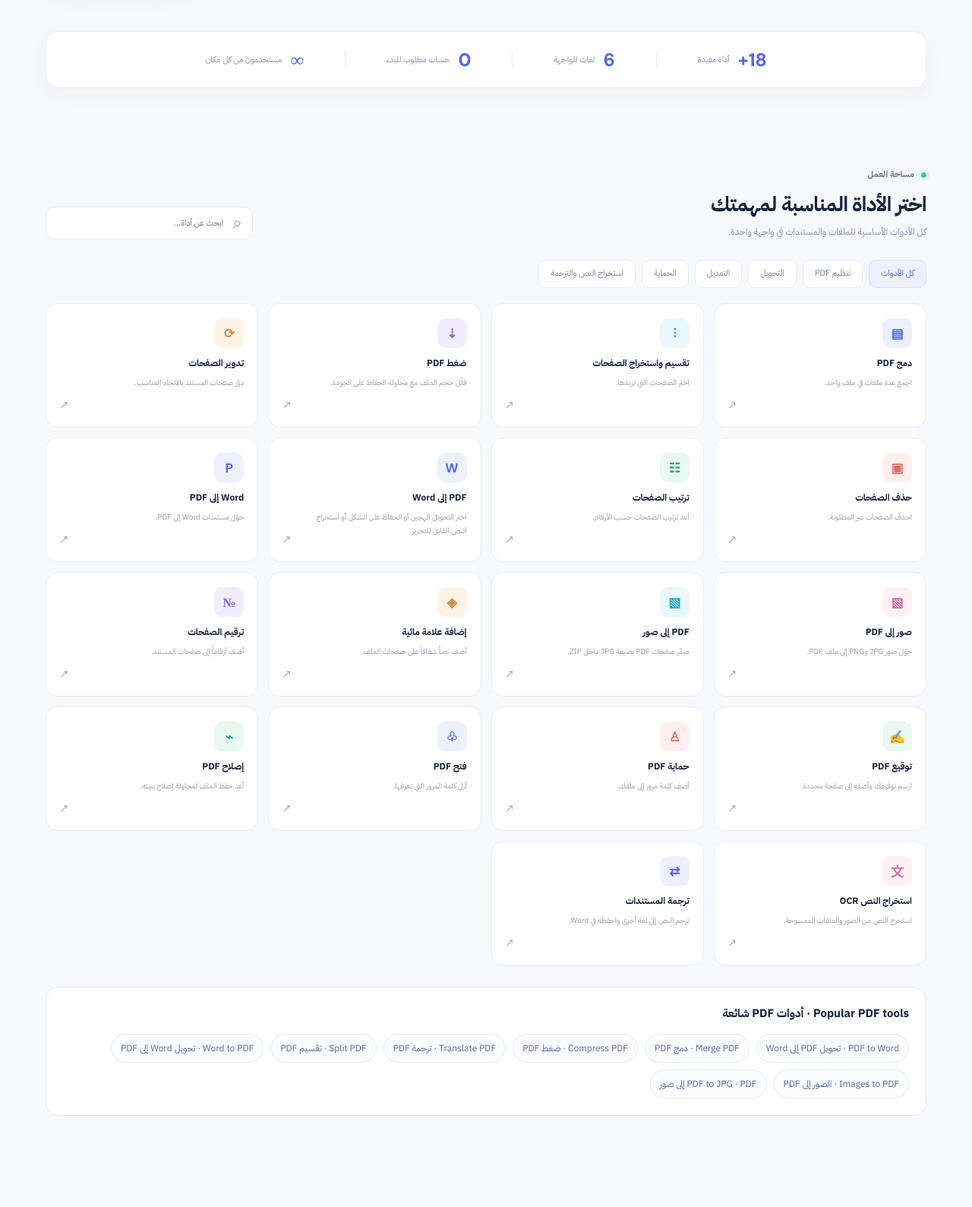
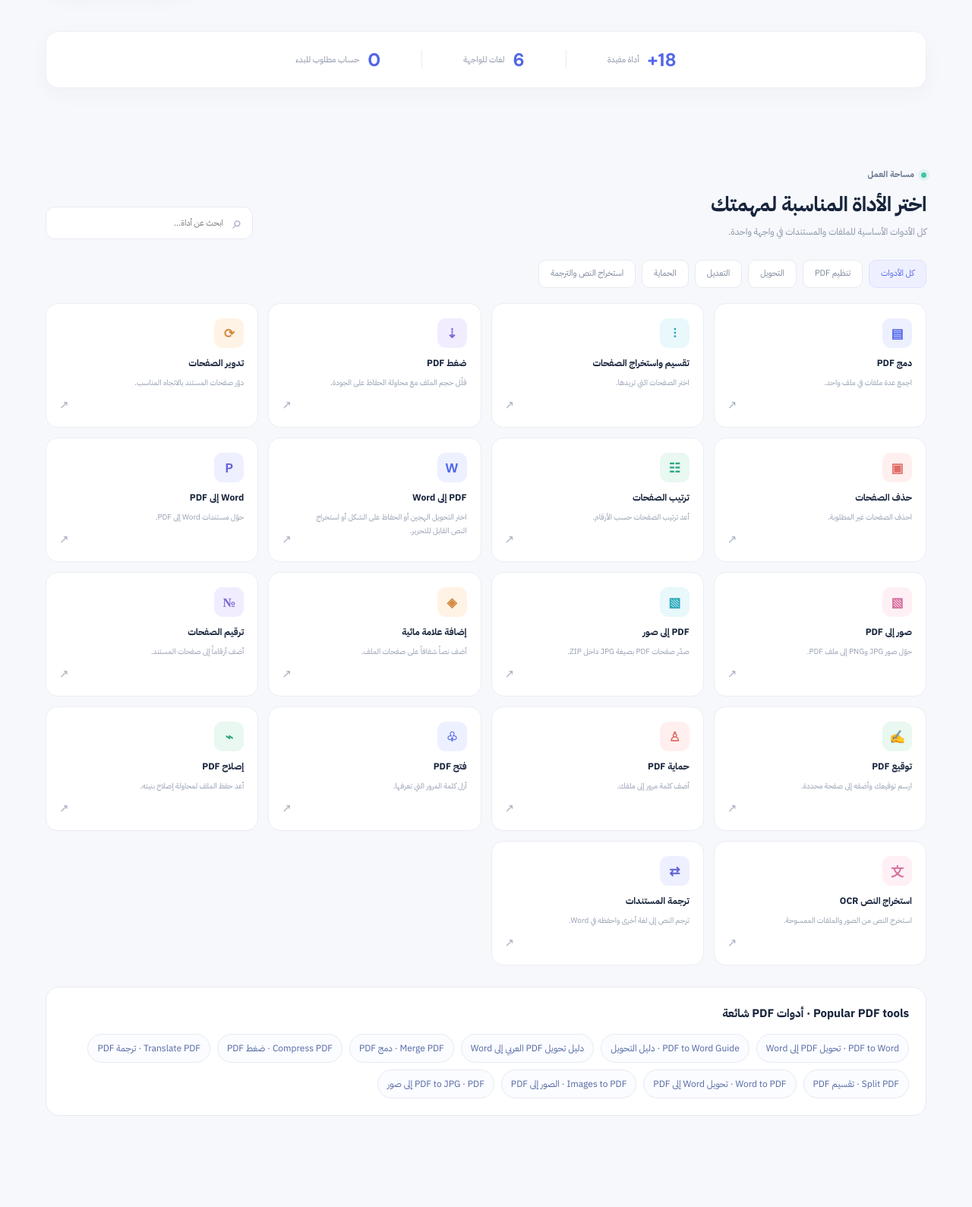
Before and after one commit to hamedasaad591-cyber/PDF-Globe, a plain HTML site: page static/index.html in a window 1280 px wide. Shown: the part 573-2162 px from the top of the page at 76% size. Drawn offline with nearby package versions, Linux system fonts and the light colour scheme; no server answers.

Commit message:
Improve homepage stats and add PDF-to-Word guide links

```diff
--- a/static/index.html
+++ b/static/index.html
@@ -56,8 +56,7 @@
     </section>
 
     <section class="quick-stats wrap">
-      <div><strong>18+</strong><span data-i18n="stat_tools">أداة مفيدة</span></div><i></i><div><strong>6</strong><span data-i18n="stat_ui">لغات للواجهة</span></div><i></i><div><strong>0</strong><span data-i18n="stat_signup">حساب مطلوب للبدء</span></div><i></i><div><strong>∞</strong><span data-i18n="stat_places">مستخدمون من كل مكان</span></div>
-    </section>
+      <div><strong>18+</strong><span data-i18n="stat_tools">أداة مفيدة</span></div><i></i><div><strong>6</strong><span data-i18n="stat_ui">لغات للواجهة</span></div><i></i><div><strong>0</strong><span data-i18n="stat_signup">حساب مطلوب للبدء</span></div>    </section>
 
     <section id="tools" class="tools-section wrap">
       <div class="section-heading"><div><div class="eyebrow"><span class="eyebrow-dot"></span><span data-i18n="tools_kicker">مساحة العمل</span></div><h2 data-i18n="tools_title">اختر الأداة المناسبة لمهمتك</h2><p data-i18n="tools_subtitle">كل الأدوات الأساسية للملفات والمستندات في واجهة واحدة.</p></div><div class="search-box"><span>⌕</span><input id="toolSearch" type="search" data-i18n-placeholder="search_tools" placeholder="ابحث عن أداة..."></div></div>
@@ -94,6 +93,8 @@
         <h3>Popular PDF tools · أدوات PDF شائعة</h3>
         <div class="seo-discovery-links">
           <a href="/pdf-to-word">PDF to Word · تحويل PDF إلى Word</a>
+                    <a href="/pdf-to-word-guide">PDF to Word Guide · دليل التحويل</a>
+          <a href="/pdf-to-word-guide-ar">دليل تحويل PDF العربي إلى Word</a>
           <a href="/merge-pdf">Merge PDF · دمج PDF</a>
           <a href="/compress-pdf">Compress PDF · ضغط PDF</a>
           <a href="/translate-pdf">Translate PDF · ترجمة PDF</a>
```
